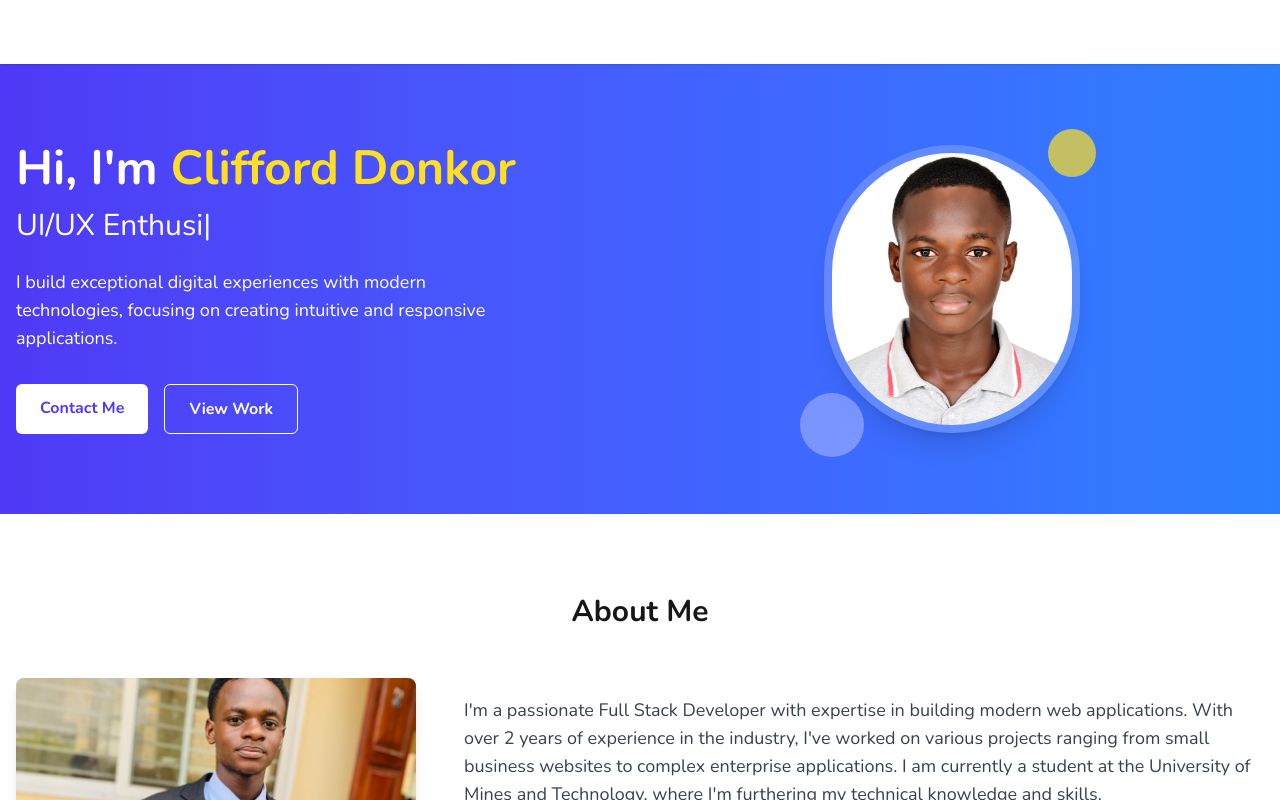
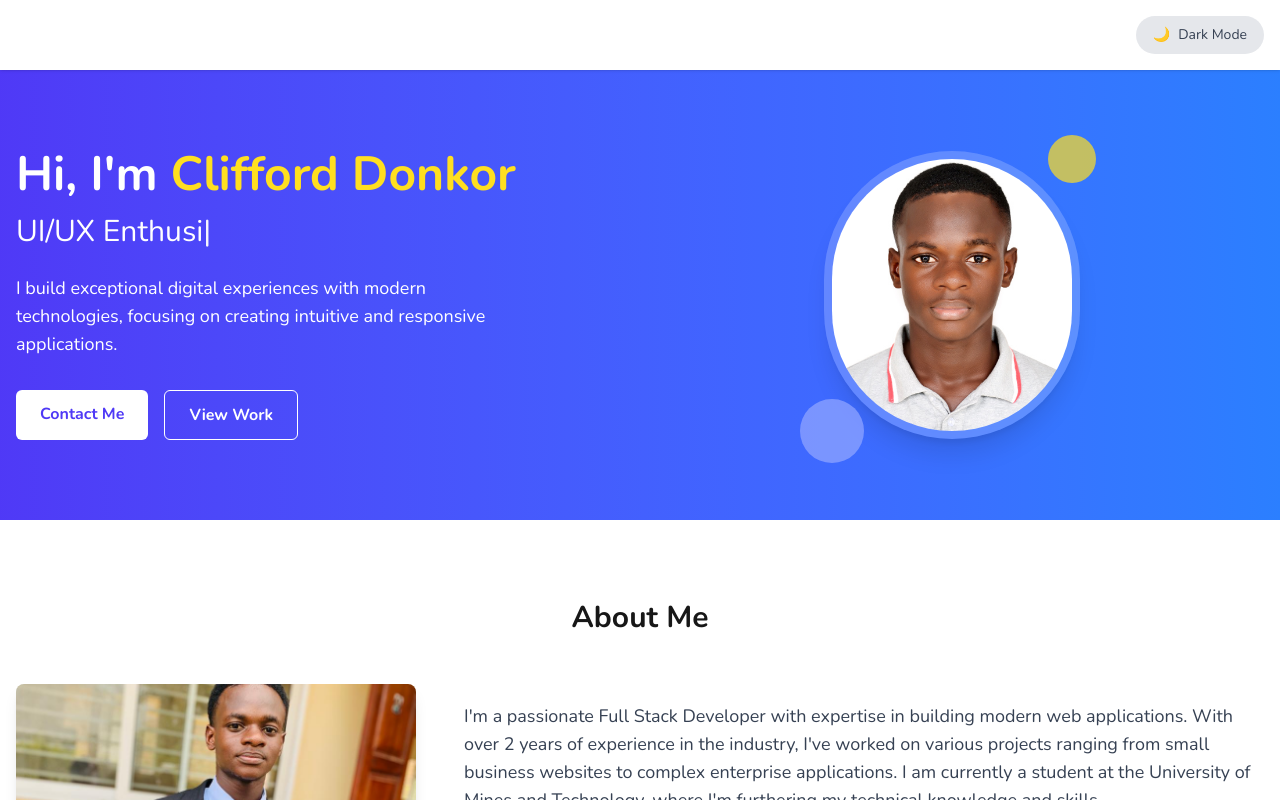
Before and after one commit to clifforddonk/portfolio, a Next.js app: page /portfolio in a window 1280 px wide. Shown: the top 800 px of the page. Built offline with nearby package versions, Linux system fonts and the light colour scheme.

Commit message:
add dark mode

```diff
--- a/app/components/NavBar.jsx
+++ b/app/components/NavBar.jsx
@@ -1,10 +1,17 @@
+"use client";
+
 import { motion } from "framer-motion";
 import { useState, useEffect } from "react";
+import { useTheme } from "next-themes";
+
 export default function NavBar() {
   const [isMenuOpen, setIsMenuOpen] = useState(false);
   const [scrolled, setScrolled] = useState(false);
+  const { theme, setTheme } = useTheme();
+  const [mounted, setMounted] = useState(false);
 
   useEffect(() => {
+    setMounted(true);
     const handleScroll = () => {
       setScrolled(window.scrollY > 60);
     };
@@ -12,12 +19,15 @@ export default function NavBar() {
     return () => window.removeEventListener("scroll", handleScroll);
   }, []);
 
+  if (!mounted) return null;
+
   return (
     <header
       className={`${
-        scrolled ? "bg-white/90 backdrop-blur-sm shadow-md" : "bg-transparent"
-      }
-        sticky top-0 z-50 transition-all duration-300`}
+        scrolled
+          ? "bg-white/90 dark:bg-gray-900/95 dark:border-b dark:border-indigo-500/20 backdrop-blur-sm shadow-md"
+          : "bg-transparent"
+      } sticky top-0 z-50 transition-all duration-300`}
     >
       <div className="container mx-auto px-4 py-4 flex justify-between items-center">
         <motion.h1
@@ -25,35 +35,90 @@ export default function NavBar() {
           animate={{ opacity: 1, x: 0 }}
           transition={{ duration: 0.5 }}
           className={`text-2xl font-bold ${
-            scrolled ? "text-indigo-600" : "text-white"
-          }`}
+            scrolled
+              ? "text-indigo-600 dark:text-indigo-300"
+              : "text-white dark:text-white"
+          } transition-colors`}
         >
           Clifford Donkor
         </motion.h1>
-        <nav className="hidden md:block">
-          <ul className="flex space-x-8">
+
+        <nav className="hidden md:flex space-x-8 items-center">
           {["Home", "About", "Skills", "Projects", "Contact"].map((item) => (
-              <motion.li key={item} whileHover={{ y: -2 }}>
-                <a
+            <motion.a
+              key={item}
               href={`#${item.toLowerCase()}`}
+              whileHover={{ y: -3 }}
+              whileTap={{ scale: 0.97 }}
               className={`${
-                    scrolled ? "text-gray-800" : "text-white"
-                  } hover:text-indigo-600 transition-colors`}
+                scrolled
+                  ? "text-gray-800 dark:text-gray-200"
+                  : "text-white dark:text-white"
+              } hover:text-indigo-600 dark:hover:text-indigo-300 font-medium relative overflow-hidden group transition-colors`}
             >
               {item}
-                </a>
-              </motion.li>
+              <span className="absolute bottom-0 left-0 w-0 h-0.5 bg-indigo-500 dark:bg-indigo-300 group-hover:w-full transition-all duration-300"></span>
+            </motion.a>
           ))}
-          </ul>
+
+          {/* Toggle Button (desktop) - FIXED */}
+          <motion.button
+            onClick={() => setTheme(theme === "dark" ? "light" : "dark")}
+            whileHover={{ scale: 1.05 }}
+            whileTap={{ scale: 0.95 }}
+            className={`ml-4 px-4 py-2 text-sm rounded-full font-medium transition-all duration-300 flex items-center space-x-2
+              ${
+                theme === "dark"
+                  ? "bg-indigo-500/20 text-white border border-indigo-400/30 hover:bg-indigo-500/30"
+                  : "bg-gray-200 text-gray-800 hover:bg-gray-300 border border-transparent"
+              }`}
+          >
+            {theme === "dark" ? (
+              <>
+                <span className="text-yellow-300 mr-2">☀️</span>
+                <span className="dark:text-indigo-100">Light Mode</span>
+              </>
+            ) : (
+              <>
+                <span className="text-indigo-600 mr-2">🌙</span>
+                <span className="text-gray-700">Dark Mode</span>
+              </>
+            )}
+          </motion.button>
         </nav>
-        <button
-          className="md:hidden z-50"
+
+        {/* Mobile toggle buttons */}
+        <div className="flex items-center md:hidden space-x-3">
+          {/* Theme Toggle (mobile) - FIXED */}
+          <motion.button
+            onClick={() => setTheme(theme === "dark" ? "light" : "dark")}
+            whileHover={{ scale: 1.1 }}
+            whileTap={{ scale: 0.9 }}
+            className={`p-2 rounded-full transition-all duration-300 ${
+              theme === "dark"
+                ? "bg-indigo-500/20 text-white border border-indigo-400/30 hover:bg-indigo-500/40"
+                : "bg-gray-200 text-gray-800 hover:bg-gray-300"
+            }`}
+          >
+            {theme === "dark" ? (
+              <span className="text-yellow-300">☀️</span>
+            ) : (
+              <span className="text-indigo-600">🌙</span>
+            )}
+          </motion.button>
+
+          {/* Menu Toggle */}
+          <motion.button
             onClick={() => setIsMenuOpen(!isMenuOpen)}
+            whileTap={{ scale: 0.9 }}
+            className="z-50 p-2 rounded-full"
           >
             <svg
               xmlns="http://www.w3.org/2000/svg"
               className={`h-6 w-6 ${
-              isMenuOpen || !scrolled ? "text-white" : "text-gray-900"
+                isMenuOpen || !scrolled
+                  ? "text-white"
+                  : "text-gray-900 dark:text-white"
               }`}
               fill="none"
               viewBox="0 0 24 24"
@@ -75,41 +140,70 @@ export default function NavBar() {
                 />
               )}
             </svg>
-        </button>
+          </motion.button>
+        </div>
 
         {/* Mobile Menu */}
         <motion.div
-          className={`fixed inset-0 bg-indigo-900/95 flex flex-col items-center justify-center ${
+          className={`fixed inset-0 dark:bg-gray-900/98 bg-indigo-900/95 backdrop-blur-sm flex flex-col items-center justify-center ${
             isMenuOpen ? "block" : "hidden"
           } md:hidden`}
           initial={{ opacity: 0 }}
           animate={isMenuOpen ? { opacity: 1 } : { opacity: 0 }}
           transition={{ duration: 0.3 }}
         >
-          <ul className="flex flex-col items-center space-y-8">
-            {["Home", "About", "Skills", "Projects", "Contact"].map((item) => (
+          <div className="absolute inset-0 bg-gradient-to-b from-indigo-600/20 to-purple-900/20 dark:from-indigo-900/40 dark:to-gray-900/60"></div>
+          <ul className="flex flex-col items-center space-y-8 relative z-10">
+            {["Home", "About", "Skills", "Projects", "Contact"].map(
+              (item, index) => (
                 <motion.li
                   key={item}
                   initial={{ y: 20, opacity: 0 }}
                   animate={{ y: 0, opacity: 1 }}
                   transition={{
-                  delay:
-                    0.1 *
-                    ["Home", "About", "Skills", "Projects", "Contact"].indexOf(
-                      item
-                    ),
+                    delay: 0.1 * index,
                   }}
                 >
                   <a
                     href={`#${item.toLowerCase()}`}
-                  className="text-white text-2xl font-medium"
+                    className="text-white text-2xl font-medium relative group"
                     onClick={() => setIsMenuOpen(false)}
                   >
                     {item}
+                    <span className="absolute -bottom-2 left-1/2 w-0 h-0.5 bg-indigo-300 group-hover:w-full group-hover:left-0 transition-all duration-300"></span>
                   </a>
                 </motion.li>
-            ))}
+              )
+            )}
           </ul>
+
+          {/* Mobile menu toggle button at the bottom - FIXED */}
+          <motion.button
+            onClick={() => setTheme(theme === "dark" ? "light" : "dark")}
+            className={`absolute bottom-20 px-6 py-3 rounded-full font-medium text-sm flex items-center space-x-2 backdrop-blur-sm
+              ${
+                theme === "dark"
+                  ? "bg-indigo-500/30 text-white border border-indigo-400/30"
+                  : "bg-white/20 text-white border border-white/20"
+              }`}
+            whileHover={{ scale: 1.05 }}
+            whileTap={{ scale: 0.95 }}
+            initial={{ y: 20, opacity: 0 }}
+            animate={{ y: 0, opacity: 1 }}
+            transition={{ delay: 0.5 }}
+          >
+            {theme === "dark" ? (
+              <>
+                <span className="text-yellow-300">☀️</span>
+                <span className="text-white">Switch to Light Mode</span>
+              </>
+            ) : (
+              <>
+                <span className="text-white">🌙</span>
+                <span className="text-white">Switch to Dark Mode</span>
+              </>
+            )}
+          </motion.button>
         </motion.div>
       </div>
     </header>
```
Lines whose indentation alone changed are shown as unchanged.
